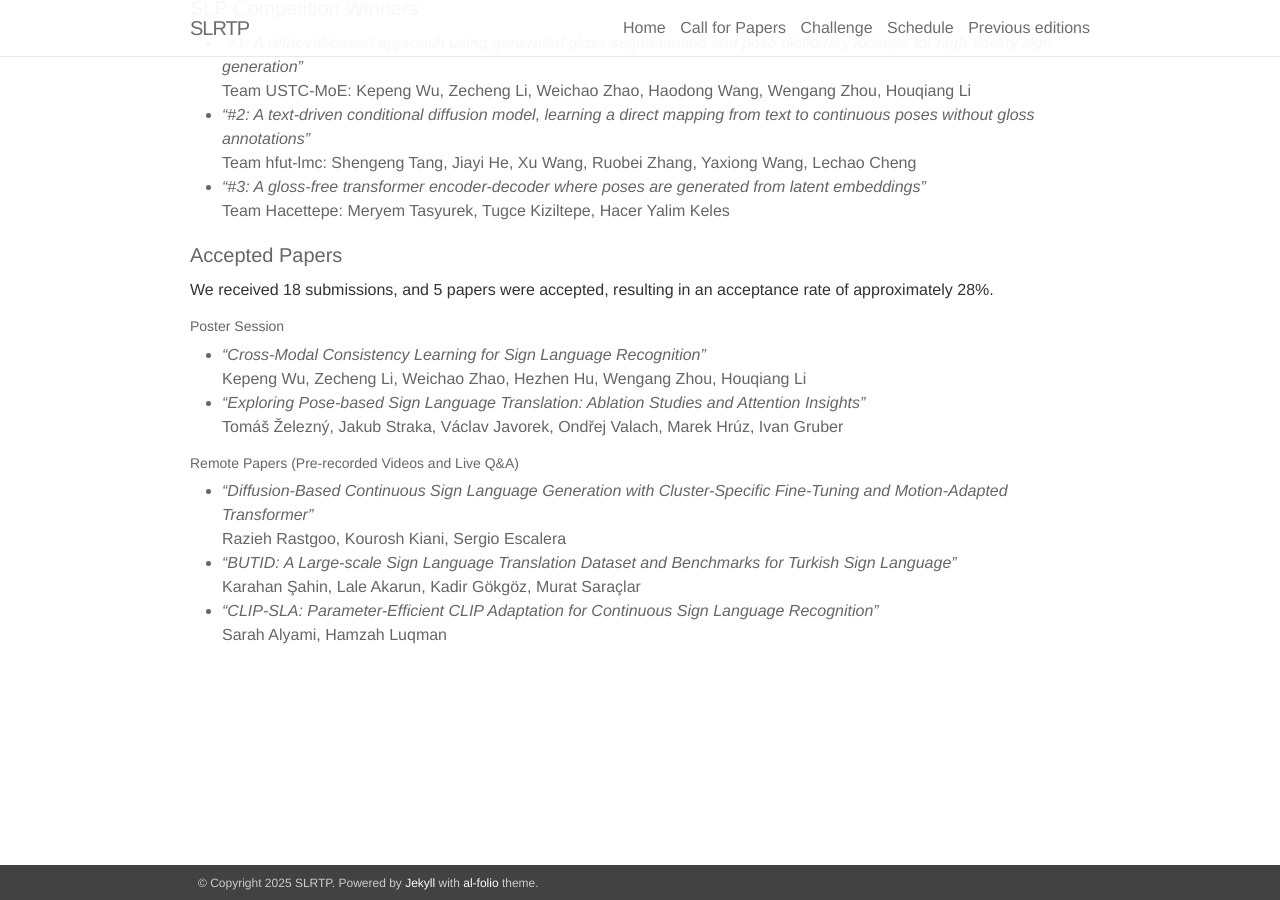
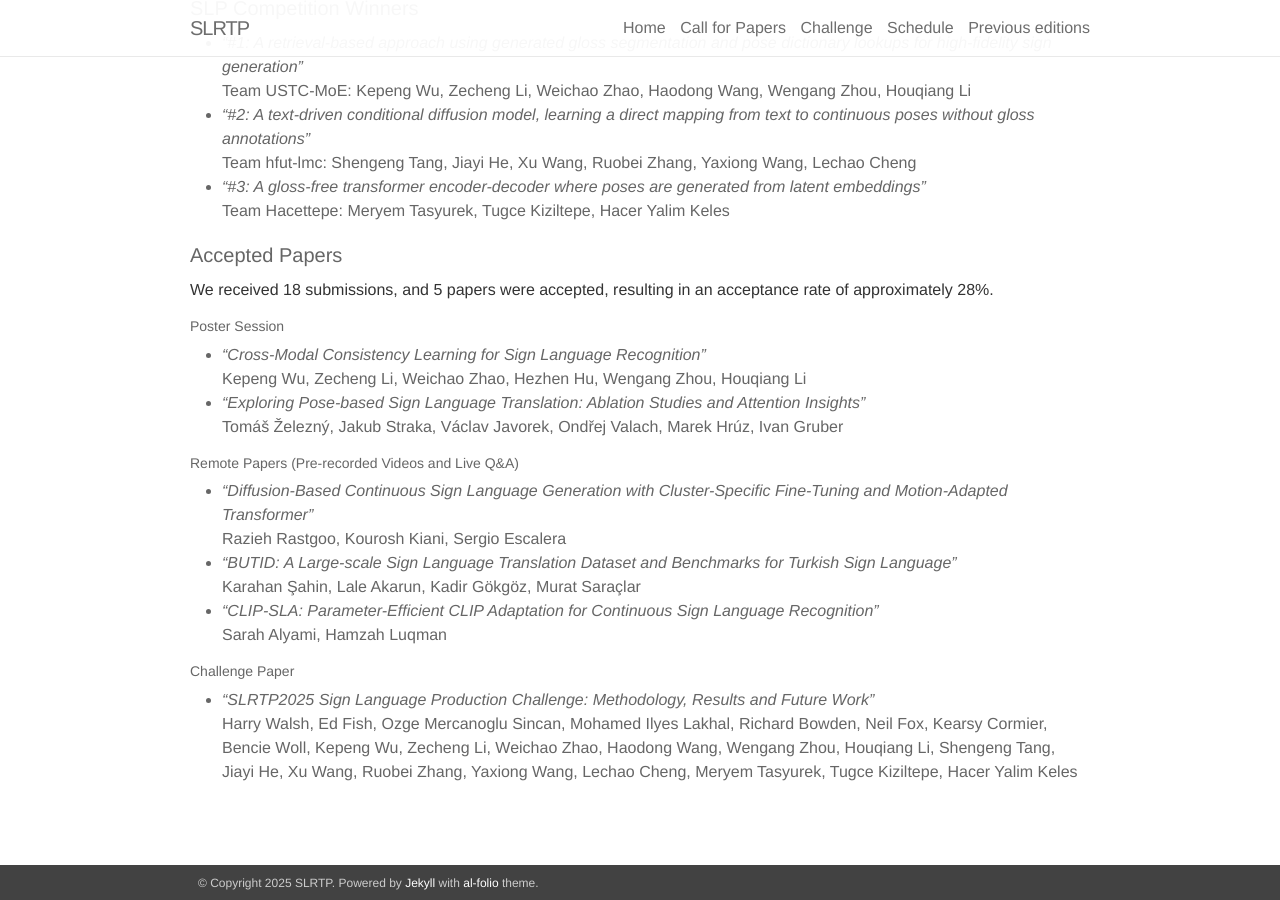
Before and after one commit to slrtpworkshop/slrtpworkshop.github.io, a Jekyll site: the page built from _pages/03_schedule.md, in a window 1280 px wide and 900 px high, scrolled down 1165 px. Built offline with Jekyll 4.4.1, drawn with Linux system fonts in a browser that asks for light colours; nearby versions of some CDN libraries.

Commit message:
Update 03_schedule.md

```diff
--- a/_pages/03_schedule.md
+++ b/_pages/03_schedule.md
@@ -89,3 +89,8 @@ We received 18 submissions, and 5 papers were accepted, resulting in an acceptan
   <li><em>“BUTID: A Large-scale Sign Language Translation Dataset and Benchmarks for Turkish Sign Language”</em><br>Karahan Şahin, Lale Akarun, Kadir Gökgöz, Murat Saraçlar </li>
   <li><em>“CLIP-SLA: Parameter-Efficient CLIP Adaptation for Continuous Sign Language Recognition”</em><br>Sarah Alyami, Hamzah Luqman </li>
 </ul>
+
+<h5>Challenge Paper</h5>
+<ul>
+  <li><em>“SLRTP2025 Sign Language Production Challenge: Methodology, Results and Future Work”</em><br> Harry Walsh, Ed Fish, Ozge Mercanoglu Sincan, Mohamed Ilyes Lakhal, Richard Bowden, Neil Fox, Kearsy Cormier, Bencie Woll, Kepeng Wu, Zecheng Li, Weichao Zhao, Haodong Wang, Wengang Zhou, Houqiang Li, Shengeng Tang, Jiayi He, Xu Wang, Ruobei Zhang, Yaxiong Wang, Lechao Cheng, Meryem Tasyurek, Tugce Kiziltepe, Hacer Yalim Keles</li>
+</ul>
```
